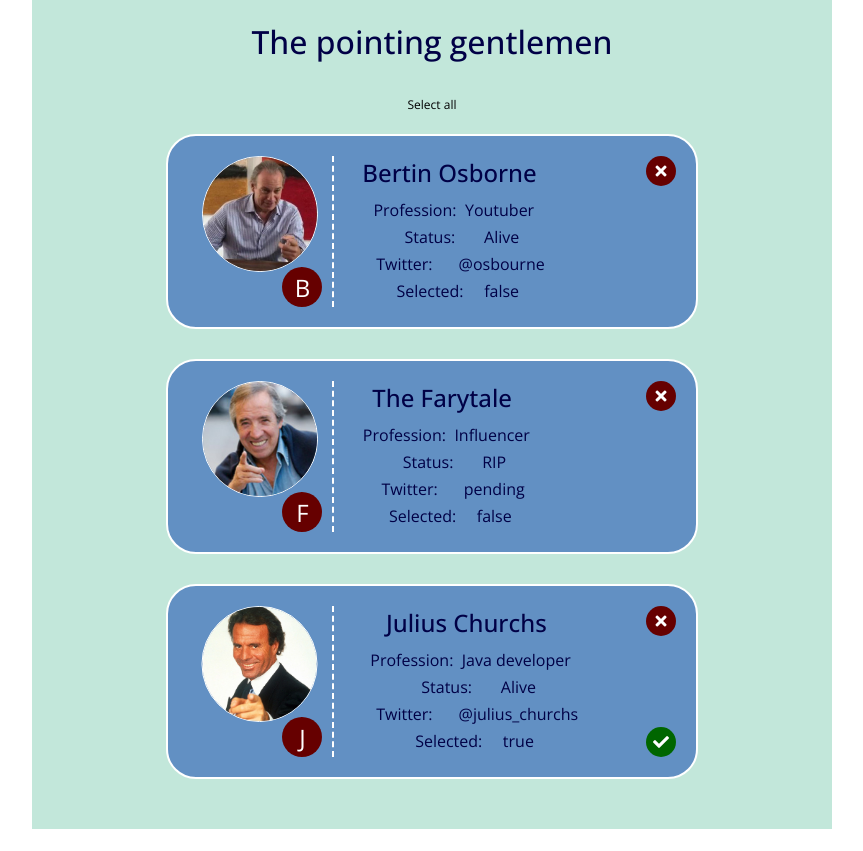
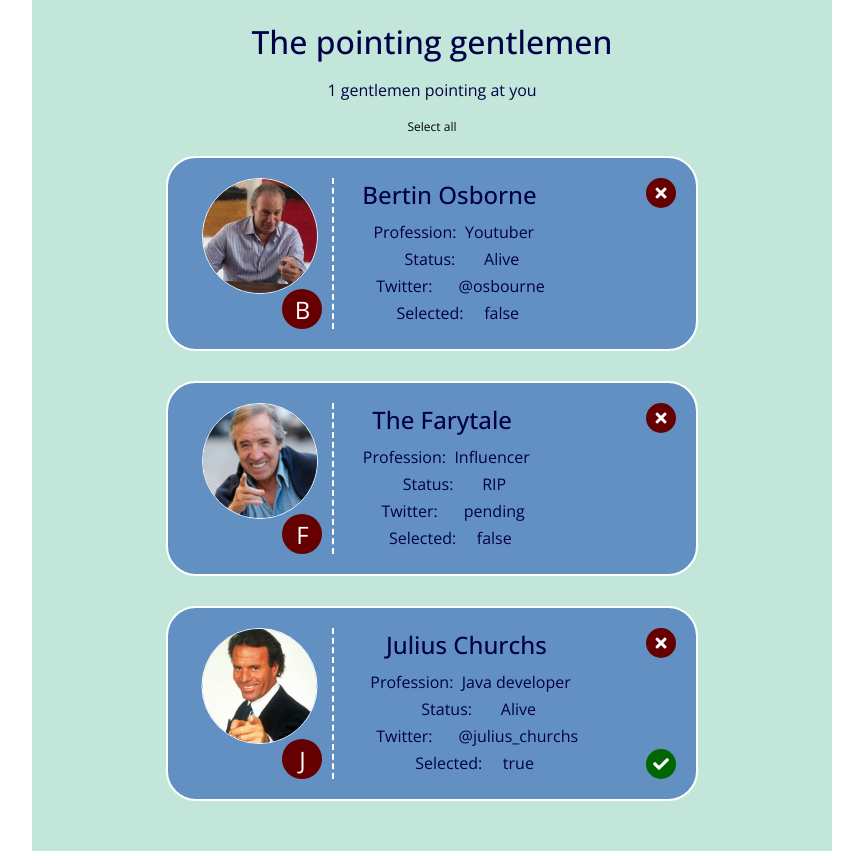
Before and after one commit to patifusa-20/202212-W10-patricia-rufino, a React (Create React App) app: page / in a window 1280 px wide. Shown: the whole page, without its empty margins (208-1071 px from the left). Before the commit the page ends 829 px from the top, so only its background shows below. Built offline with nearby package versions, Linux system fonts and the light colour scheme.

Commit message:
Filter updated array and count length

```diff
--- a/src/features/home/components/gentlemen/gentlemen.tsx
+++ b/src/features/home/components/gentlemen/gentlemen.tsx
@@ -5,13 +5,14 @@ import { Gentleman } from '../gentleman/gentleman';
 
 export function Gentlemen() {
     const items = gentlemenData;
-
     const initialState = [...items];
     const [updatedArray, setSelectedItem] = useState(initialState);
 
     useEffect(() => {
         console.log(updatedArray);
     }, [updatedArray]);
+
+    const totalSelected = updatedArray.filter((item) => item.selected === true);
 
     const getSelected = (selectedItem: DataGentlemanType) => {
         function isSelected(item: DataGentlemanType) {
@@ -33,7 +34,7 @@ export function Gentlemen() {
         <>
             <section className="controls">
                 <p className="info">
-                    {/* {totalSelected.length} gentlemen pointing at you */}
+                    {totalSelected.length} gentlemen pointing at you
                 </p>
                 <button className="button button--select">Select all</button>
             </section>
```
